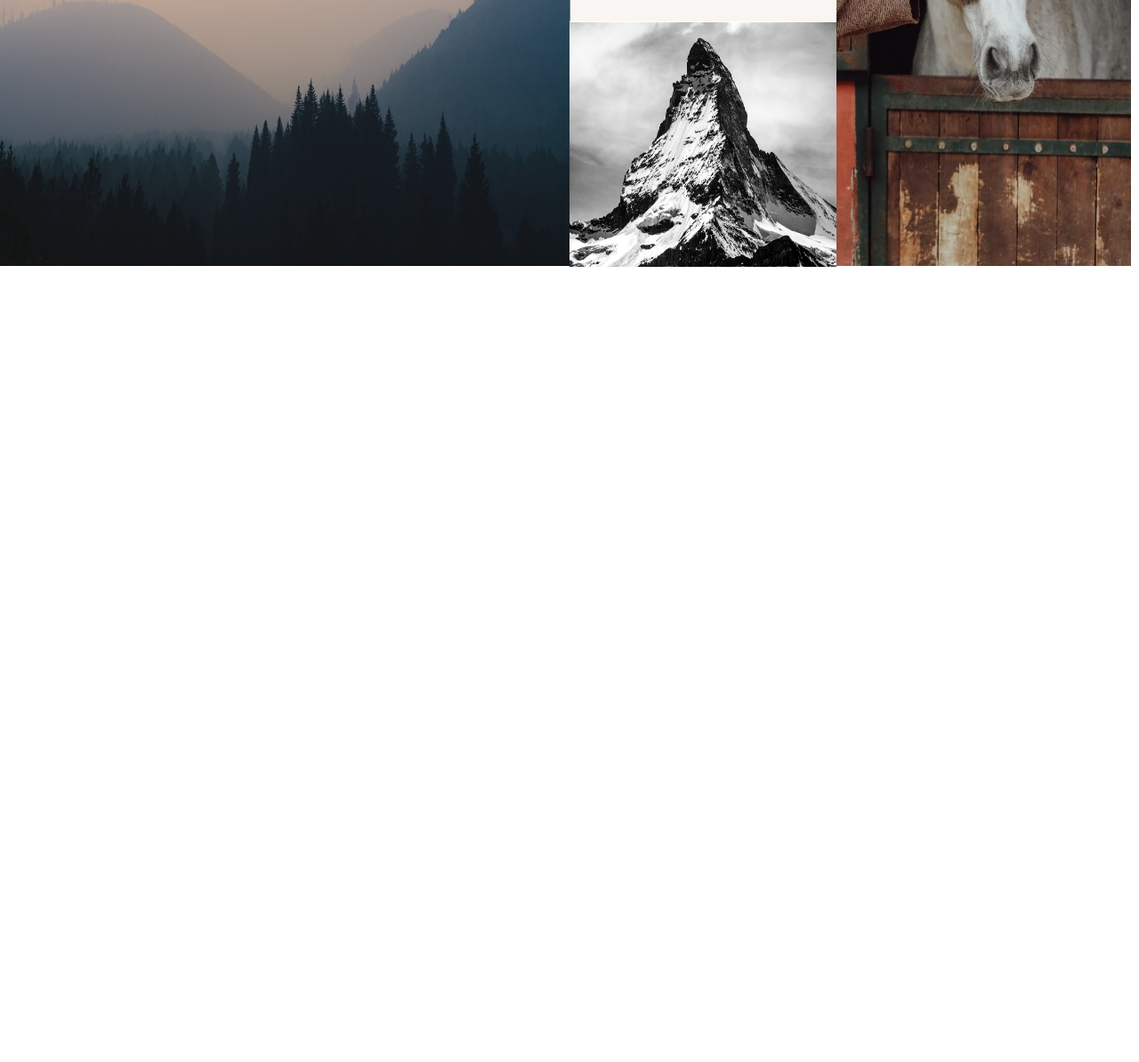
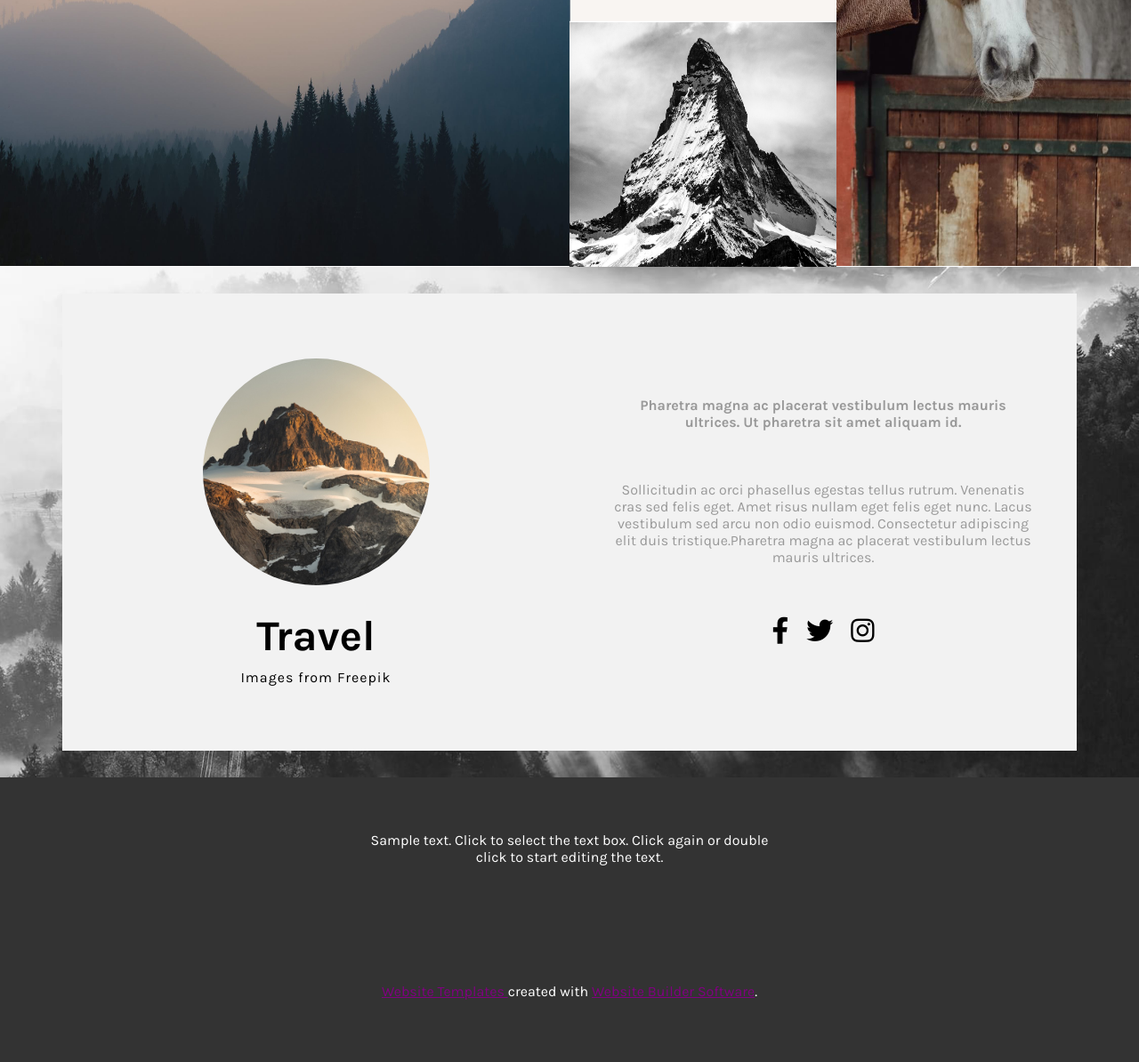
Before and after one commit to OdinaevMuhammad/TeamProject, a plain HTML site: page index.html in a window 1280 px wide. Shown: the part 848-2042 px from the top of the page at 89% size. Before the commit the page ends 1148 px from the top, so only its background shows below. Drawn offline with Linux system fonts and the light colour scheme.

Commit message:
ProjectPower
ProjectPower

```diff
--- a/index.html
+++ b/index.html
@@ -5,6 +5,14 @@
     <meta http-equiv="X-UA-Compatible" content="IE=edge">
     <meta name="viewport" content="width=device-width, initial-scale=1.0">
     <link rel="stylesheet" href="/main.css">
+    <link rel="stylesheet" href="all.css">
+    <link rel="preconnect" href="https://fonts.googleapis.com" />
+    <link href="https://fonts.googleapis.com/css2?family=Cormorant+Garamond:ital,wght@0,300;0,400;0,500;0,600;1,300;1,400;1,500;1,600&family=Karla:wght@700&family=Orbitron:wght@400;500;600;700;800;900&family=Roboto:ital,wght@0,100;0,300;0,400;0,500;0,700;1,100;1,300;1,400;1,500;1,700&display=swap" rel="stylesheet">
+    <link rel="preconnect" href="https://fonts.gstatic.com" crossorigin />
+    <link
+      href="https://fonts.googleapis.com/css2?family=Karla:ital,wght@0,200;0,300;0,400;0,500;0,600;0,700;1,200;1,300;1,400;1,500;1,600&display=swap"
+      rel="stylesheet"
+    />
     <title>Project</title>
 </head>
 <body>
@@ -32,5 +40,37 @@
 
     </div>
     </div>
+    <div class="Jordons_Contener">
+        <div class="Jordons_forcent">
+            <div class="Forcent_Left">
+                <div class="Forcent_Left1">
+                    <img src="./images/picss.jpg"  alt="">
+                    <h1 id="gg1" >Travel</h1>
+                    <p id="gg2">Images from <a id="freepik">Freepik</a> </p>
+                </div>
+            </div>
+            <div class="Forcent_right">
+                <div class="Forcent_Left2">
+                    <h4>Pharetra magna ac placerat vestibulum lectus mauris <br> ultrices. Ut pharetra sit amet aliquam id.
+                    </h4>
+                    <p>Sollicitudin ac orci phasellus egestas tellus rutrum. Venenatis cras sed felis eget. Amet risus nullam eget felis eget nunc. Lacus vestibulum sed arcu non odio euismod. Consectetur adipiscing elit duis tristique.Pharetra magna ac placerat vestibulum lectus mauris ultrices.</p>
+                    <div class="linksforlink">
+                        <a href=""><i class="fa-brands fa-facebook-f"></i></a>
+                        <a href=""><i class="fa-brands fa-twitter"></i></a>
+                        <a href=""><i class="fa-brands fa-instagram"></i></a>
+                    </div>
+                </div>
+            </div>
+        </div>
+    </div>
+    <div class="Jordons_end">
+        <div class="Jordons_end_top">
+            <p>Sample text. Click to select the text box. Click again or double <br> click to start editing the text.
+            </p>
+        </div>
+        <div class="Jordons_end_bottom">
+            <p> <a href="">Website Templates </a>created with <a href=""> Website Builder Software</a>. </p>
+        </div>
+    </div>
 </body>
 </html>
--- a/main.css
+++ b/main.css
@@ -57,3 +57,123 @@
 #kon {
   width: 331px;
 }/*# sourceMappingURL=main.css.map */
+
+/*Jordon's*/
+*{
+  margin: 0;
+}
+.Jordons_Contener{
+  width: 100%;
+  height: 574px;
+  background-image: url(./images/min.jpg);
+  background-size:cover;
+  display: flex;
+  justify-content: center;
+  align-items: center;
+}
+.Jordons_forcent{
+  display: flex;
+  width: 1140px;
+  height: 514px;
+  background-color: #f2f2f2;
+}
+.Forcent_Left{
+  width: 50%;
+  height: 514px;
+  display: flex;
+  flex-direction: column;
+  justify-content: center;
+  align-content: center;
+}
+.Forcent_right{
+  width: 50%;
+  height: 514px;
+
+}
+.Forcent_Left1{
+  width: 100%;
+  height: 75%;
+  display: flex;
+  flex-direction: column;
+  align-items: center;
+  justify-content: space-evenly;
+}
+#freepik{
+  text-decoration: black;
+}
+.Forcent_right{
+  display: flex;
+  justify-content: center;
+  align-items: center;
+}
+.Forcent_Left2{
+  color: #999999 !important;
+  width: 85%;
+  height: 55%;
+  text-align: center;
+  font-size: 1rem;
+  display: flex;
+  flex-direction: column;
+  align-items: center;
+  justify-content: space-between;
+}
+body{
+  font-family: "Karla"
+}
+.Forcent_Left2 h4{
+  font-weight: 700;
+}
+.Forcent_Left1 img{
+  width: 255px;
+  height: 255px;
+  border-radius: 200px;
+}
+.linksforlink{
+  width: auto;
+  height: auto;
+  display: flex;
+  justify-content: center;
+  align-items: center;
+}
+.linksforlink a{
+  font-size: 30px;
+  margin-left: 10px;
+  margin-right: 10px;
+  color: black
+}
+#gg1{
+  margin-top: 20px;
+  font-size: 3rem;
+  letter-spacing: 0px;
+  font-weight: 700;
+  text-transform: none;
+}
+#gg2{
+  letter-spacing: 1px;
+}
+.Jordons_end{
+  width: 100%;
+  height: 40vh;
+  background-color: #333333;
+  color: white;
+}
+.Jordons_end_top{
+  width: 100%;
+  height: 50%;
+  text-align: center;
+  display: flex;
+  align-items: center;
+  justify-content: center;
+}
+.Jordons_end_bottom{
+  width: 100%;
+  height: 50%;
+  text-align: center;
+  display: flex;
+  align-items: center;
+  justify-content: center;
+}
+.Jordons_end_bottom a{
+  color: purple;
+}
+/* Jordon's*/
```
Also changed, not shown: images/min.jpg (added), images/picss.jpg (added).
